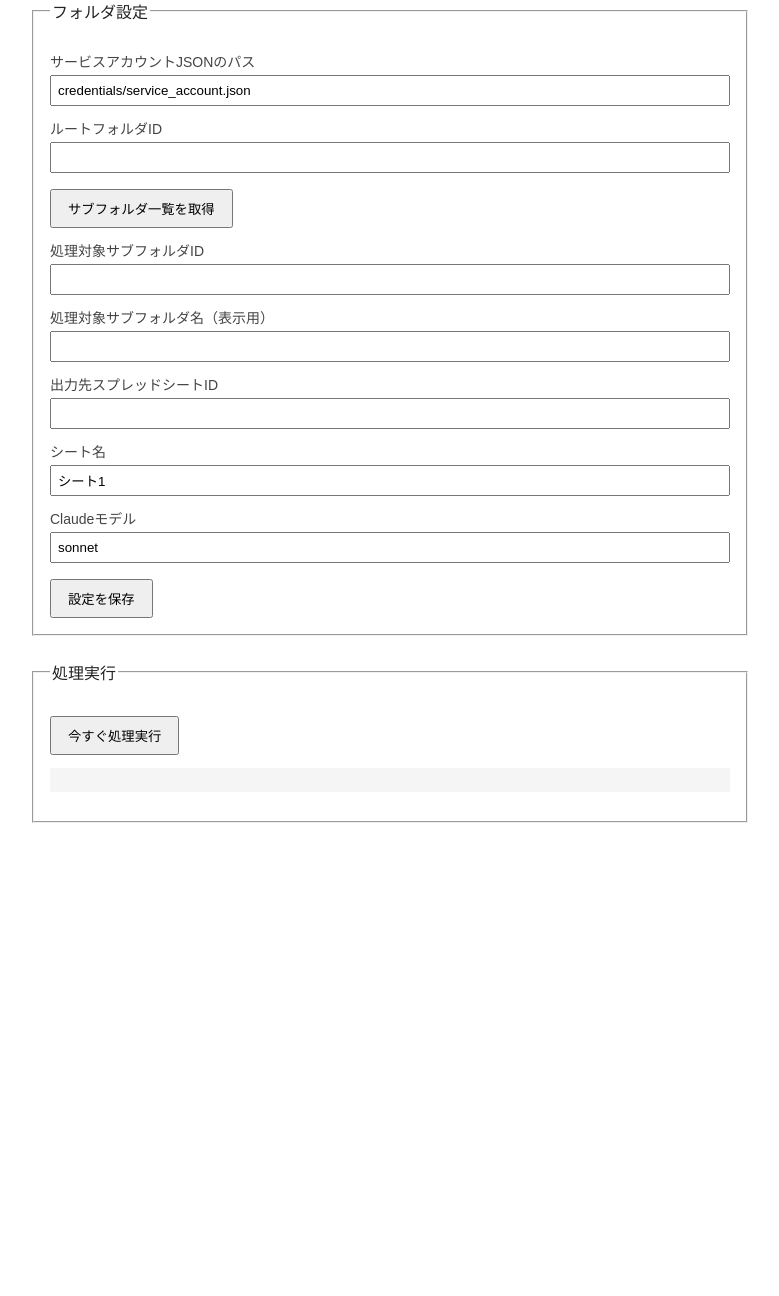
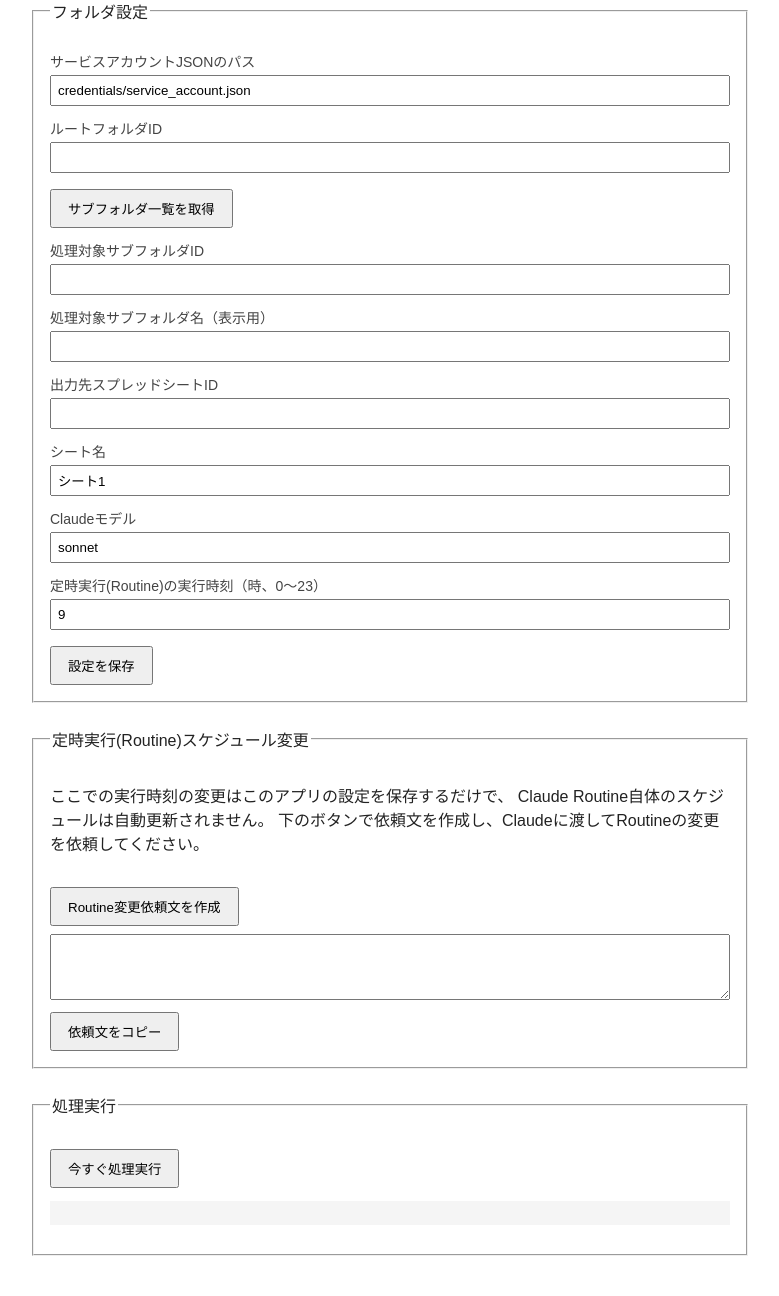
Before and after one commit to gurii-gabreh/Text-Extraction, a Flask app: page / in a window 1280 px wide. Shown: the part 109-1405 px from the top of the page, without its empty margins (250-1029 px from the left). Before the commit the page ends 932 px from the top, so only its background shows below. Run offline with Flask 3, Linux system fonts and the light colour scheme.

Commit message:
定時実行方式をcron/Routine両対応に改修
- get_credentials()が環境変数GOOGLE_SERVICE_ACCOUNT_JSONを優先し、
  未設定時は従来のファイルパス読み込みにフォールバックするよう改修
  （ローカルcron実行との後方互換を維持しつつ、クラウドRoutine実行を
  可能にする）
- 設定に定時実行時刻（batch_schedule_hour）を追加し、Web画面から
  時刻の記録とRoutineスケジュール変更依頼文の生成ができるようにした
- READMEにcron方式・Routine方式それぞれの定時実行手順を追記

Co-Authored-By: Claude Sonnet 5 <noreply@anthropic.com>
Claude-Session: https://claude.ai/code/session_01LXSKAKbeRC8fNRqTEpqNg2

```diff
--- a/app.py
+++ b/app.py
@@ -24,6 +24,7 @@ def settings():
         "sheet_name",
         "service_account_json_path",
         "claude_model",
+        "batch_schedule_hour",
     ]:
         value = request.form.get(key)
         if value is not None and value != "":
--- a/config.example.json
+++ b/config.example.json
@@ -5,5 +5,6 @@
   "spreadsheet_id": "",
   "sheet_name": "シート1",
   "service_account_json_path": "credentials/service_account.json",
-  "claude_model": "sonnet"
+  "claude_model": "sonnet",
+  "batch_schedule_hour": "9"
 }
--- a/core/config.py
+++ b/core/config.py
@@ -11,6 +11,7 @@ DEFAULT_CONFIG = {
     "sheet_name": "シート1",
     "service_account_json_path": "credentials/service_account.json",
     "claude_model": "sonnet",
+    "batch_schedule_hour": "9",
 }
 
 REQUIRED_KEYS = [
--- a/core/drive_client.py
+++ b/core/drive_client.py
@@ -1,3 +1,6 @@
+import json
+import os
+
 from google.oauth2 import service_account
 from googleapiclient.discovery import build
 from googleapiclient.http import MediaIoBaseDownload
@@ -10,8 +13,16 @@ SCOPES = [
 FOLDER_MIME = "application/vnd.google-apps.folder"
 COMPLETED_FOLDER_NAME = "処理済み"
 
+SERVICE_ACCOUNT_JSON_ENV_VAR = "GOOGLE_SERVICE_ACCOUNT_JSON"
+
 
 def get_credentials(service_account_json_path):
+    env_value = os.environ.get(SERVICE_ACCOUNT_JSON_ENV_VAR)
+    if env_value:
+        info = json.loads(env_value)
+        return service_account.Credentials.from_service_account_info(
+            info, scopes=SCOPES
+        )
     return service_account.Credentials.from_service_account_file(
         service_account_json_path, scopes=SCOPES
     )
--- a/templates/index.html
+++ b/templates/index.html
@@ -52,8 +52,23 @@
       <label>Claudeモデル
         <input type="text" name="claude_model" value="{{ config.claude_model }}">
       </label>
+      <label>定時実行(Routine)の実行時刻（時、0〜23）
+        <input type="number" id="batch_schedule_hour" name="batch_schedule_hour" min="0" max="23" value="{{ config.batch_schedule_hour }}">
+      </label>
       <button type="submit">設定を保存</button>
     </form>
+  </fieldset>
+
+  <fieldset>
+    <legend>定時実行(Routine)スケジュール変更</legend>
+    <p>
+      ここでの実行時刻の変更はこのアプリの設定を保存するだけで、
+      Claude Routine自体のスケジュールは自動更新されません。
+      下のボタンで依頼文を作成し、Claudeに渡してRoutineの変更を依頼してください。
+    </p>
+    <button type="button" id="make-request-text">Routine変更依頼文を作成</button>
+    <textarea id="request-text" readonly rows="4" style="width:100%; margin-top:8px; box-sizing:border-box;"></textarea>
+    <button type="button" id="copy-request-text" style="margin-top:8px;">依頼文をコピー</button>
   </fieldset>
 
   <fieldset>
@@ -114,6 +129,27 @@
       }
     });
 
+    document.getElementById('make-request-text').addEventListener('click', () => {
+      const hour = document.getElementById('batch_schedule_hour').value.trim() || '9';
+      const text = `text-extractionリポジトリの定時実行Routineのスケジュールを、毎日${hour}時（日本時間）に変更してください。`;
+      document.getElementById('request-text').value = text;
+    });
+
+    document.getElementById('copy-request-text').addEventListener('click', async () => {
+      const textarea = document.getElementById('request-text');
+      if (!textarea.value) {
+        alert('先に「Routine変更依頼文を作成」を押してください');
+        return;
+      }
+      try {
+        await navigator.clipboard.writeText(textarea.value);
+        alert('依頼文をコピーしました');
+      } catch (err) {
+        textarea.select();
+        alert('自動コピーに失敗しました。手動で選択してコピーしてください。');
+      }
+    });
+
     document.getElementById('run-button').addEventListener('click', async () => {
       const logEl = document.getElementById('run-log');
       logEl.textContent = '実行中...';
```
Also changed, not shown: README.md.
